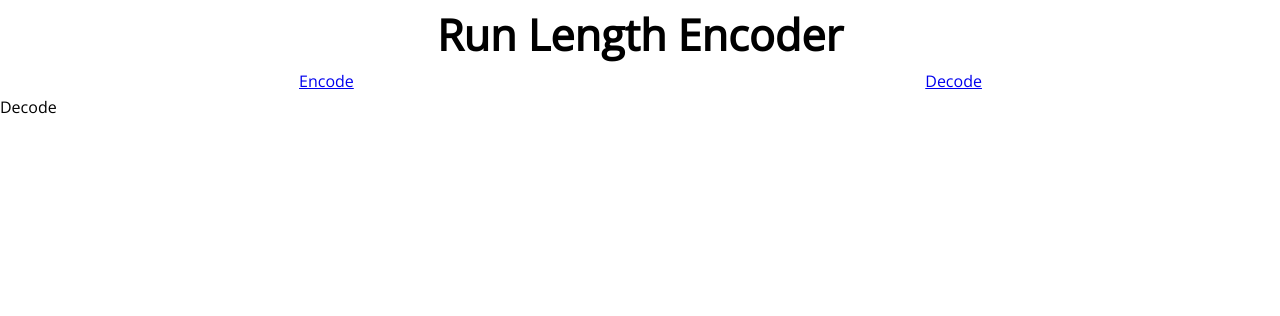
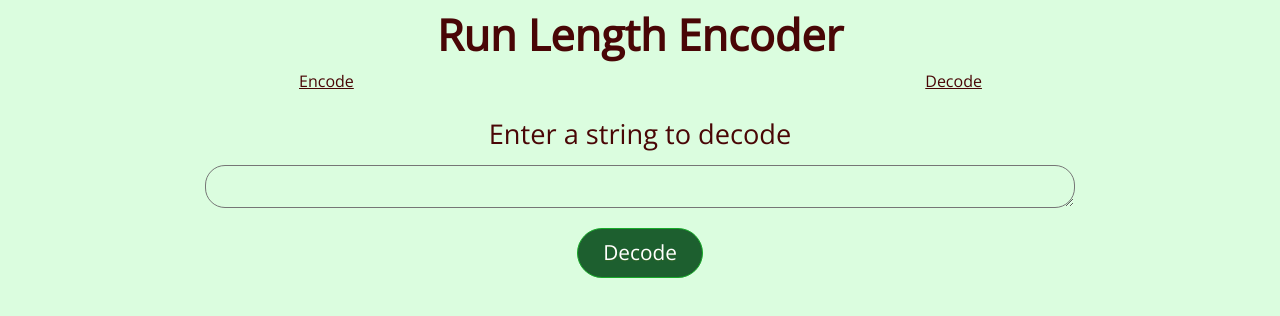
Before and after one commit to Aydivv/RLE, a React (Create React App) app in the folder rle/: page /decode in a window 1280 px wide. Shown: the top 316 px of the page. Built offline with nearby package versions, Linux system fonts and the light colour scheme.

Commit message:
Decode functionality added.

```diff
--- a/rle/src/Decode.js
+++ b/rle/src/Decode.js
@@ -1,10 +1,44 @@
-import React from 'react'
-import './css/Decode.css'
+import React, { useState } from "react";
+import "./css/Decode.css";
+import { decoder } from "./logic";
+import TextareaAutosize from "react-textarea-autosize";
 
 function Decode() {
+  const [string, setString] = useState("");
+  const [output, setOutput] = useState("");
+
+  const decode = (e) => {
+    e.preventDefault();
+
+    console.log(string);
+    let input = string.replace(/\s+/g, " ");
+    setOutput(decoder(input));
+  };
   return (
-    <div>Decode</div>
-  )
+    <div className="decode__container">
+      <div className="decode__items">
+        <div className="decode__item">
+          <p className="decode__inputText">Enter a string to decode</p>
+
+        </div>
+        <div className="decode__item">
+          <form className="decode__form">
+            <TextareaAutosize
+              className="decode__input"
+              value={string}
+              onChange={(e) => setString(e.target.value)}
+            />
+            <button className="decode__submit myButton" onClick={decode} type="submit">
+              Decode
+            </button>
+          </form>
+        </div>
+        <div className="decode__item">
+          <p className="decode__outputText">{output}</p>
+        </div>
+      </div>
+    </div>
+  );
 }
 
-export default Decode
+export default Decode;
--- a/rle/src/Encode.js
+++ b/rle/src/Encode.js
@@ -1,7 +1,7 @@
 import React, { useState } from "react";
 import "./css/Encode.css";
 import { encoder } from "./logic";
-import TextareaAutosize from 'react-textarea-autosize';
+import TextareaAutosize from "react-textarea-autosize";
 
 function Encode() {
   const [string, setString] = useState("");
@@ -11,9 +11,9 @@ function Encode() {
   const encode = (e) => {
     e.preventDefault();
 
-    console.log(string)
-    let input = string.replace(/\s+/g, " ");
-    setOutput(encoder(input, caseToggle));
+    console.log(string);
+    setOutput(encoder(string, caseToggle));
+    console.log(output)
   };
   return (
     <div className="encode__container">
@@ -26,15 +26,11 @@ function Encode() {
             <TextareaAutosize
               className="encode__input"
               value={string}
-              onChange={(e) => {setString(e.target.value)}}
+              onChange={(e) => setString(e.target.value)
+              }
             />
-            <button
-              className="encode__submit"
-              onClick={encode}
-              type="submit"
-            >
-              {" "}
-              Encode{" "}
+            <button className="encode__submit myButton" onClick={encode} type="submit">
+              Encode
             </button>
           </form>
         </div>
@@ -46,5 +42,4 @@ function Encode() {
   );
 }
 
-
 export default Encode;
--- a/rle/src/css/App.css
+++ b/rle/src/css/App.css
@@ -4,6 +4,8 @@
   box-sizing: border-box;
   font-family: 'Open Sans', sans-serif;
   line-height: 1.6;
+  background-color: rgb(219, 253, 223);
+  color: rgb(73, 6, 6)
 }
 
 * {
--- a/rle/src/css/Decode.css
+++ b/rle/src/css/Decode.css
@@ -0,0 +1,67 @@
+.decode__container{
+    width: 100%;
+    display: flex;
+    justify-content: center;
+}
+
+.decode__items{
+    width: 85%;
+    display: flex;
+    flex-direction: column;
+    align-items: center;
+    margin: 0.8rem auto;
+}
+
+.decode__item{
+    margin: 0.3rem auto;
+    width: 100%;
+    text-align: center;
+}
+
+.decode__form{
+    display: flex;
+    align-items: center;
+    flex-direction: column;
+    width: 100%;
+}
+
+.decode__submit{
+    margin-top: 20px;
+    display: block;
+    font-size: 1.3rem;
+}
+
+.decode__input{
+    width: 80%;
+    padding: 10px 15px;
+    border-radius: 20px;
+}
+
+.decode__inputText{
+    font-size: 1.7rem;
+}
+
+.decode__outputText{
+    text-align: center;
+    display: block;
+}
+
+.myButton {
+	background-color:#1d5f2f;
+	border-radius:28px;
+	border:1px solid #18ab29;
+	display:inline-block;
+	cursor:pointer;
+	color:#ffffff;
+	padding:7px 25px;
+	text-decoration:none;
+	text-shadow:0px 1px 0px #2f6627;
+}
+.myButton:hover {
+	background-color:#0f0f0f;
+    color: #fff;
+}
+.myButton:active {
+	position:relative;
+	top:1px;
+}
--- a/rle/src/css/Encode.css
+++ b/rle/src/css/Encode.css
@@ -28,13 +28,13 @@
 .encode__submit{
     margin-top: 20px;
     display: block;
-    width: 80%;
     font-size: 1.3rem;
 }
 
 .encode__input{
     width: 80%;
     padding: 10px 15px;
+    border-radius: 20px;
 }
 
 .encode__inputText{
@@ -45,3 +45,23 @@
     text-align: center;
     display: block;
 }
+
+.myButton {
+	background-color:#1d5f2f;
+	border-radius:28px;
+	border:1px solid #18ab29;
+	display:inline-block;
+	cursor:pointer;
+	color:#ffffff;
+	padding:7px 25px;
+	text-decoration:none;
+	text-shadow:0px 1px 0px #2f6627;
+}
+.myButton:hover {
+	background-color:#0f0f0f;
+    color: #fff;
+}
+.myButton:active {
+	position:relative;
+	top:1px;
+}
--- a/rle/src/css/Header.css
+++ b/rle/src/css/Header.css
@@ -20,4 +20,5 @@
 .header__itemText{
     text-align: center;
     display: inline;
+
 }
--- a/rle/src/logic.js
+++ b/rle/src/logic.js
@@ -43,3 +43,36 @@ export function encoder(s, cs){
     }
     return result
 }
+
+export function decoder(s){
+    if(s===""){
+        return "works"
+    }
+    let result = ""
+    let i = 0;
+    while(i<s.length){
+        if (isAlphaNum(s[i])){
+            let j = i;
+            let num = "";
+            while (1){
+                try{
+                    if (isDigit(s[j+1])){
+                        num += s[j+1];
+                        j += 1;
+                    } else {
+                        break;
+                    }
+                } catch{
+                    break;
+                }
+            }
+            num = parseInt(num)
+            result += s[i].repeat(parseInt(num));
+            i = j+1
+        } else {
+            result += s[i]
+            i = i + 1
+        }
+    }
+    return result
+}
```
